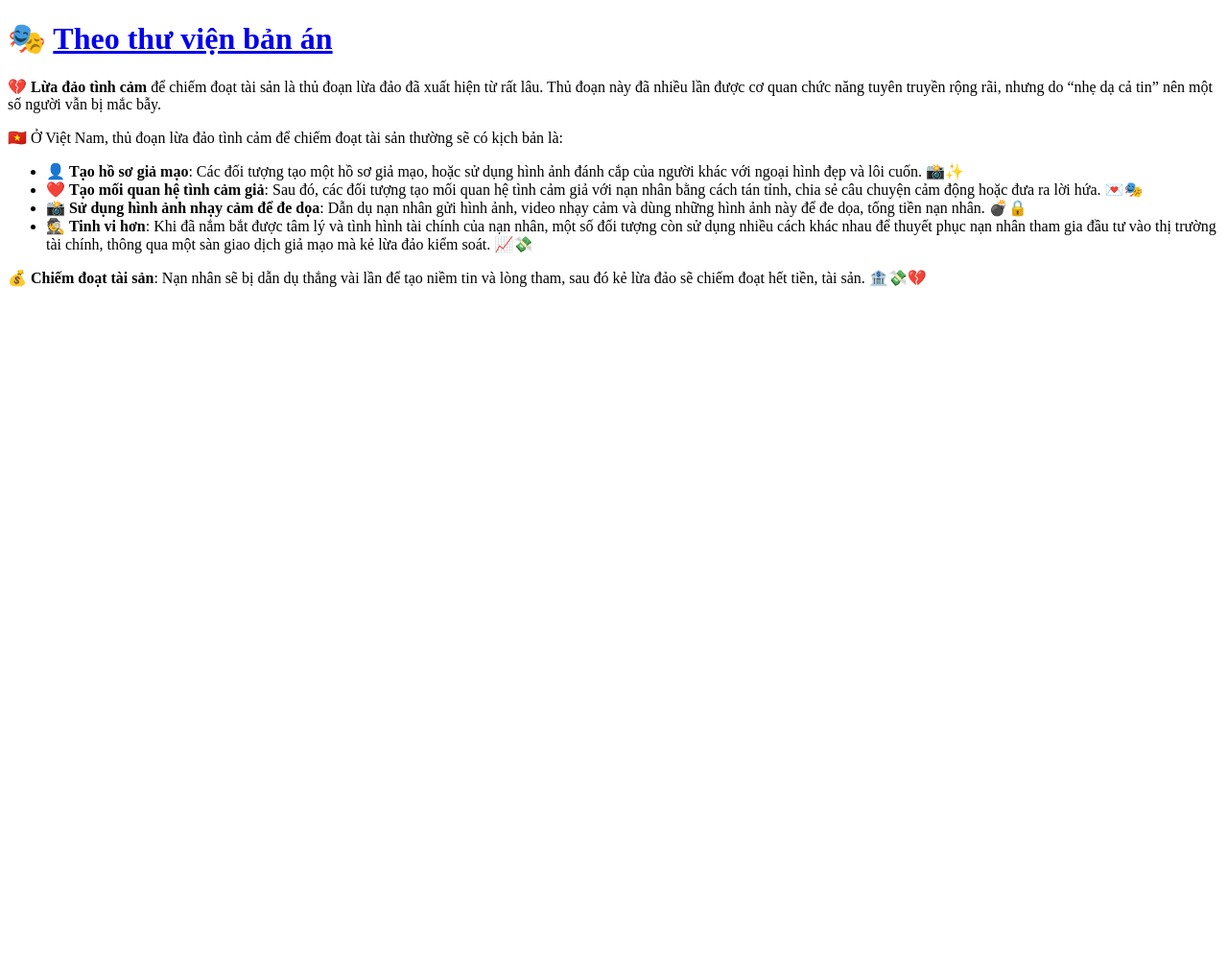
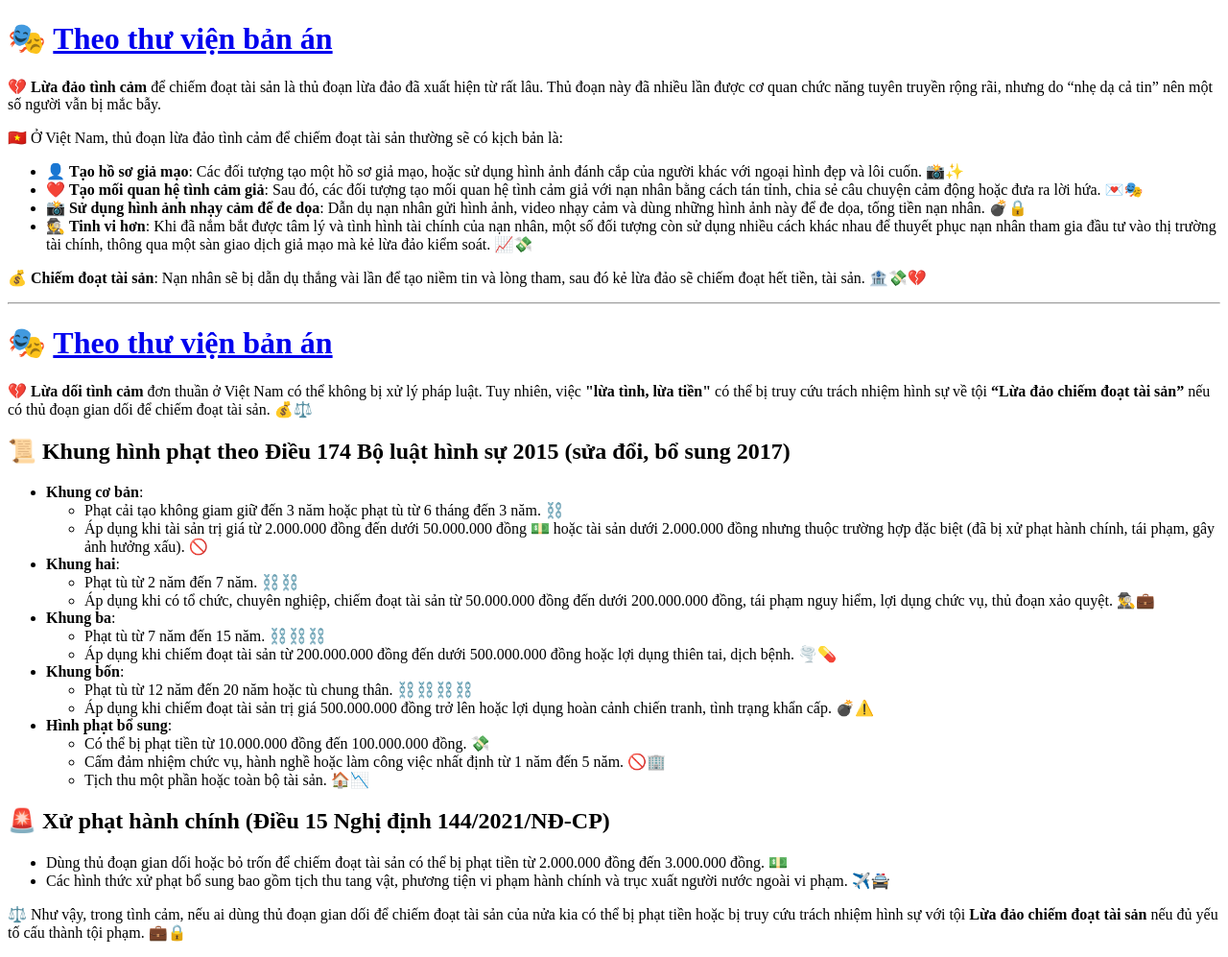
Before and after one commit to Thieu-Van-Hieu/F8-W3Band, a plain HTML site: page index.html in a window 1280 px wide. Shown: the whole page at 96% size. Before the commit the page ends 800 px from the top, so only its background shows below. Drawn offline with Linux system fonts and the light colour scheme.

Commit message:
Update index.html

```diff
--- a/index.html
+++ b/index.html
@@ -16,5 +16,49 @@
         <li>🕵️ <strong>Tinh vi hơn</strong>: Khi đã nắm bắt được tâm lý và tình hình tài chính của nạn nhân, một số đối tượng còn sử dụng nhiều cách khác nhau để thuyết phục nạn nhân tham gia đầu tư vào thị trường tài chính, thông qua một sàn giao dịch giả mạo mà kẻ lừa đảo kiểm soát. 📈💸</li>
     </ul>
     <p>💰 <strong>Chiếm đoạt tài sản</strong>: Nạn nhân sẽ bị dẫn dụ thắng vài lần để tạo niềm tin và lòng tham, sau đó kẻ lừa đảo sẽ chiếm đoạt hết tiền, tài sản. 🏦💸💔</p>
+    <hr>
+    <h1>🎭 <a href="https://thuvienphapluat.vn/banan/tin-tuc/loi-dung-tinh-cam-de-chiem-doat-tai-san-qua-mxh-phap-luat-viet-nam-quy-dinh-nhu-the-nao-10410">Theo thư viện bản án</a></h1>
+    <p>💔 <strong>Lừa dối tình cảm</strong> đơn thuần ở Việt Nam có thể không bị xử lý pháp luật. Tuy nhiên, việc <strong>"lừa tình, lừa tiền"</strong> có thể bị truy cứu trách nhiệm hình sự về tội <strong>“Lừa đảo chiếm đoạt tài sản”</strong> nếu có thủ đoạn gian dối để chiếm đoạt tài sản. 💰⚖️</p>
+    <h2>📜 Khung hình phạt theo Điều 174 Bộ luật hình sự 2015 (sửa đổi, bổ sung 2017)</h2>
+    <ul>
+        <li><strong>Khung cơ bản</strong>:
+            <ul>
+                <li>Phạt cải tạo không giam giữ đến 3 năm hoặc phạt tù từ 6 tháng đến 3 năm. ⛓️</li>
+                <li>Áp dụng khi tài sản trị giá từ 2.000.000 đồng đến dưới 50.000.000 đồng 💵 hoặc tài sản dưới 2.000.000 đồng nhưng thuộc trường hợp đặc biệt (đã bị xử phạt hành chính, tái phạm, gây ảnh hưởng xấu). 🚫</li>
+            </ul>
+        </li>
+        <li><strong>Khung hai</strong>:
+            <ul>
+                <li>Phạt tù từ 2 năm đến 7 năm. ⛓️⛓️</li>
+                <li>Áp dụng khi có tổ chức, chuyên nghiệp, chiếm đoạt tài sản từ 50.000.000 đồng đến dưới 200.000.000 đồng, tái phạm nguy hiểm, lợi dụng chức vụ, thủ đoạn xảo quyệt. 🕵️‍♂️💼</li>
+            </ul>
+        </li>
+        <li><strong>Khung ba</strong>:
+            <ul>
+                <li>Phạt tù từ 7 năm đến 15 năm. ⛓️⛓️⛓️</li>
+                <li>Áp dụng khi chiếm đoạt tài sản từ 200.000.000 đồng đến dưới 500.000.000 đồng hoặc lợi dụng thiên tai, dịch bệnh. 🌪️💊</li>
+            </ul>
+        </li>
+        <li><strong>Khung bốn</strong>:
+            <ul>
+                <li>Phạt tù từ 12 năm đến 20 năm hoặc tù chung thân. ⛓️⛓️⛓️⛓️</li>
+                <li>Áp dụng khi chiếm đoạt tài sản trị giá 500.000.000 đồng trở lên hoặc lợi dụng hoàn cảnh chiến tranh, tình trạng khẩn cấp. 💣⚠️</li>
+            </ul>
+        </li>
+        <li><strong>Hình phạt bổ sung</strong>:
+            <ul>
+                <li>Có thể bị phạt tiền từ 10.000.000 đồng đến 100.000.000 đồng. 💸</li>
+                <li>Cấm đảm nhiệm chức vụ, hành nghề hoặc làm công việc nhất định từ 1 năm đến 5 năm. 🚫🏢</li>
+                <li>Tịch thu một phần hoặc toàn bộ tài sản. 🏠📉</li>
+            </ul>
+        </li>
+    </ul>
+    <h2>🚨 Xử phạt hành chính (Điều 15 Nghị định 144/2021/NĐ-CP)</h2>
+    <ul>
+        <li>Dùng thủ đoạn gian dối hoặc bỏ trốn để chiếm đoạt tài sản có thể bị phạt tiền từ 2.000.000 đồng đến 3.000.000 đồng. 💵</li>
+        <li>Các hình thức xử phạt bổ sung bao gồm tịch thu tang vật, phương tiện vi phạm hành chính và trục xuất người nước ngoài vi phạm. ✈️🚔</li>
+    </ul>
+    <p>⚖️ Như vậy, trong tình cảm, nếu ai dùng thủ đoạn gian dối để chiếm đoạt tài sản của nửa kia có thể bị phạt tiền hoặc bị truy cứu trách nhiệm hình sự với tội <strong>Lừa đảo chiếm đoạt tài sản</strong> nếu đủ yếu tố cấu thành tội phạm. 💼🔒</p>
+
 </body>
 </html>
```
